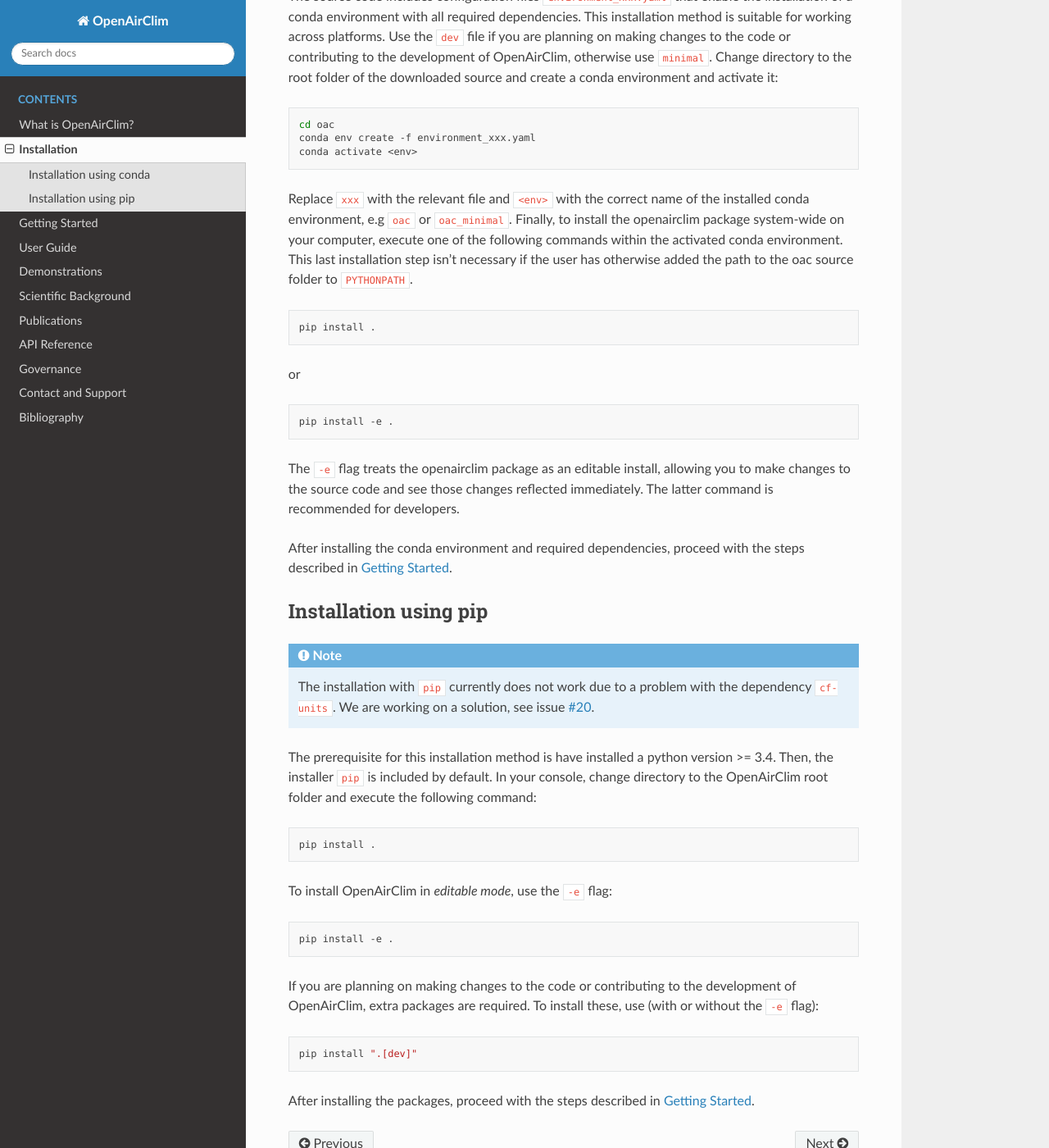
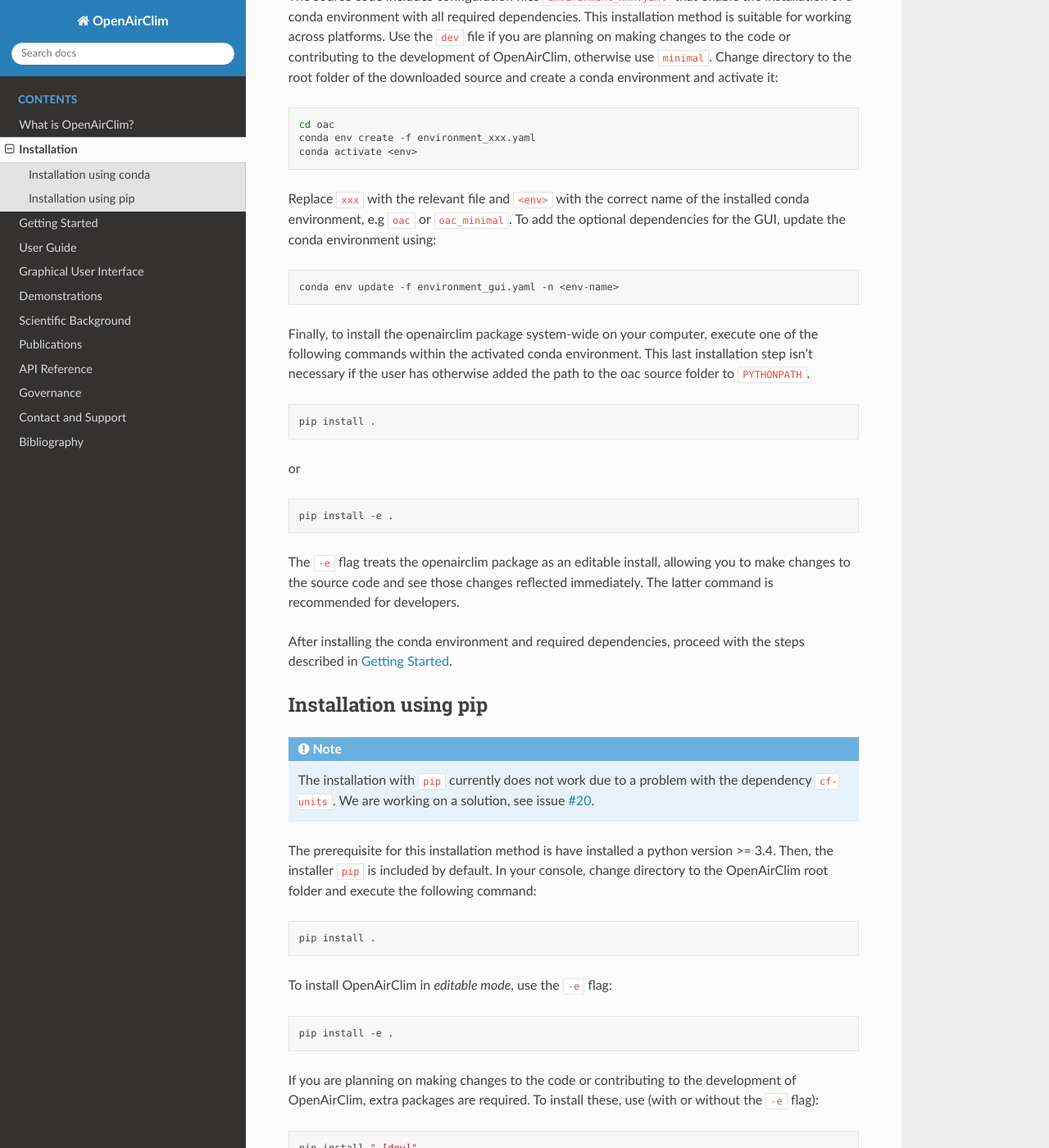
Before and after one commit to dlr-pa/oac, a Sphinx documentation site: the page built from docs/source/installation.rst, in a window 1280 px wide and 1400 px high, scrolled down 712 px. Shown: the whole window at 82% size. Built offline with Sphinx 7.4.7 and the Read the Docs theme 3.1.0, drawn with Linux system fonts in a browser that asks for light colours; some of the changed text lies outside the part shown.

Commit message:
Update GUI documentation

```diff
--- a/docs/source/index.rst
+++ b/docs/source/index.rst
@@ -16,7 +16,7 @@
 This website provides documentation and examples to help new users get started.
 If you need support or would like to get in touch, contact information is available `here <contact_support>`_.
 
-The source code can be found on `Github <https://github.com/dlr-pa/oac>`__.
+The source code can be found on `GitHub <https://github.com/dlr-pa/oac>`__.
 
 
 .. toctree::
@@ -27,6 +27,7 @@
    installation
    quickstart
    user_guide
+   gui
    demos
    background
    publications
--- a/docs/source/installation.rst
+++ b/docs/source/installation.rst
@@ -37,6 +37,12 @@
     conda activate <env>
 
 Replace ``xxx`` with the relevant file and ``<env>`` with the correct name of the installed conda environment, e.g ``oac`` or ``oac_minimal``.
+To add the optional dependencies for the GUI, update the conda environment using:
+
+.. code-block:: bash
+
+    conda env update -f environment_gui.yaml -n <env-name>
+
 Finally, to install the openairclim package system-wide on your computer, execute one of the following commands within the activated conda environment.
 This last installation step isn't necessary if the user has otherwise added the path to the oac source folder to ``PYTHONPATH``.
 
@@ -85,4 +91,10 @@
 
     pip install ".[dev]"
 
+Similarly, to install the dependencies to run the GUI, use:
+
+.. code-block:: bash
+
+    pip install ".[gui]"
+
 After installing the packages, proceed with the steps described in :doc:`quickstart`.
--- a/docs/source/introduction.rst
+++ b/docs/source/introduction.rst
@@ -40,7 +40,7 @@
 
     Overview of the OpenAirClim framework
 
-- User interface for settings in the run control and outputs (grey)
+- (Graphical) user interface for settings in the run control and outputs (grey)
 - Definition of background conditions, such as aviation scenarios, uncertainty ranges and aviation inventories (orange)
 - A link to a pre-processor for aviation inventories (blue)
 - Processor for a full 4D-emission inventory at multiple timesteps (magenta)
```
Also changed, not shown: README.md (+17 -7 lines), docs/source/gui.rst (added, +97 -0 lines), docs/source/quickstart.rst (+7 -1 lines).
